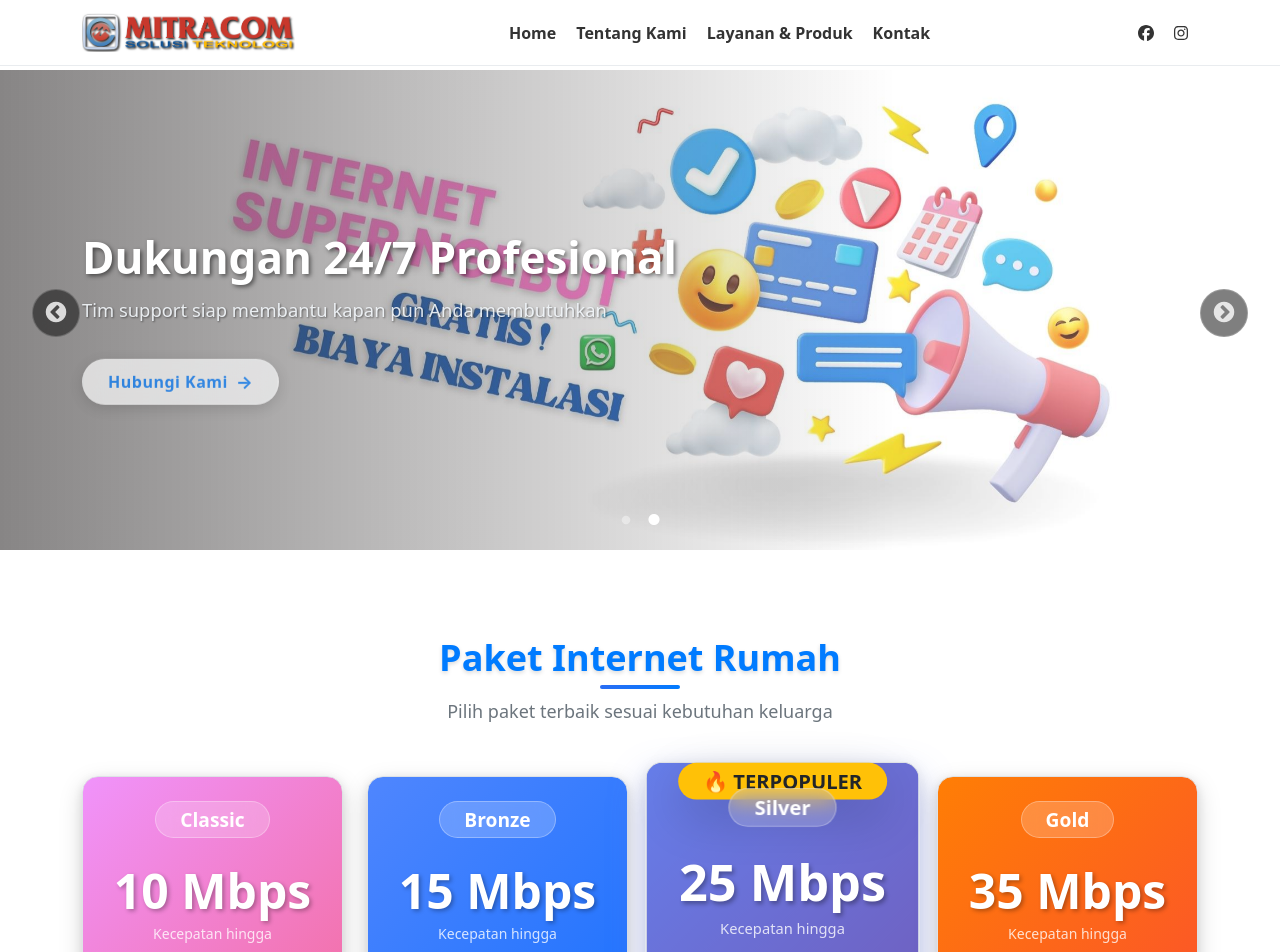
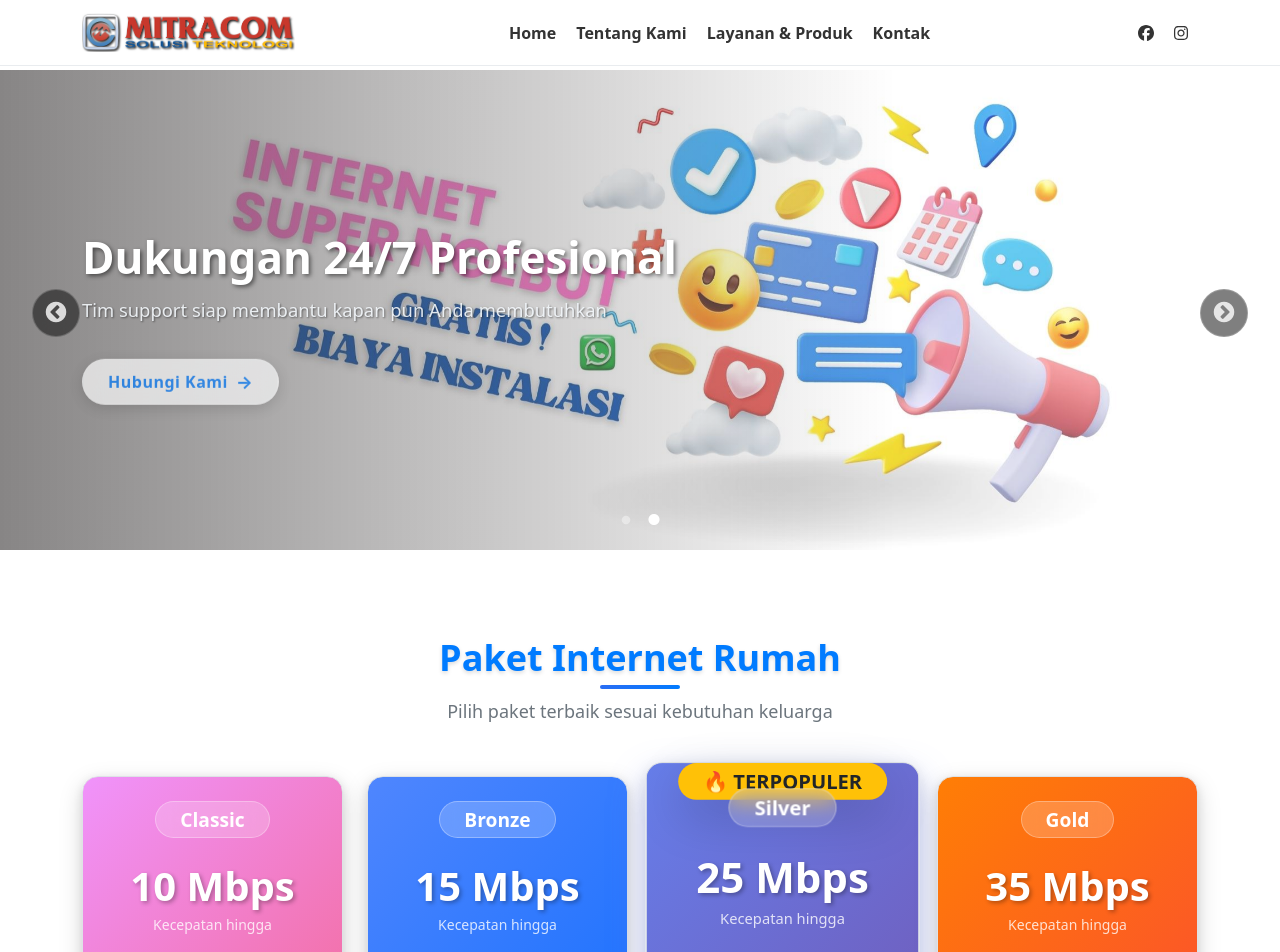
Before and after one commit to bisaterusboy/bisaterusboy.github.io, a React (Vite) app: page / in a window 1280 px wide. Shown: the top 952 px of the page. Built offline with nearby package versions, Linux system fonts and the light colour scheme.

Commit message:
edit font

```diff
--- a/src/components/Units.jsx
+++ b/src/components/Units.jsx
@@ -300,7 +300,7 @@ function Units() {
                     </span>
                   </div>
                   <div className="text-center my-4">
-                    <div className="display-5 fw-bold mb-1" style={{
+                    <div className="display-6 fw-bold mb-1" style={{
                       color: 'white',
                       textShadow: '2px 2px 4px rgba(0,0,0,0.3)'
                     }}>
```
